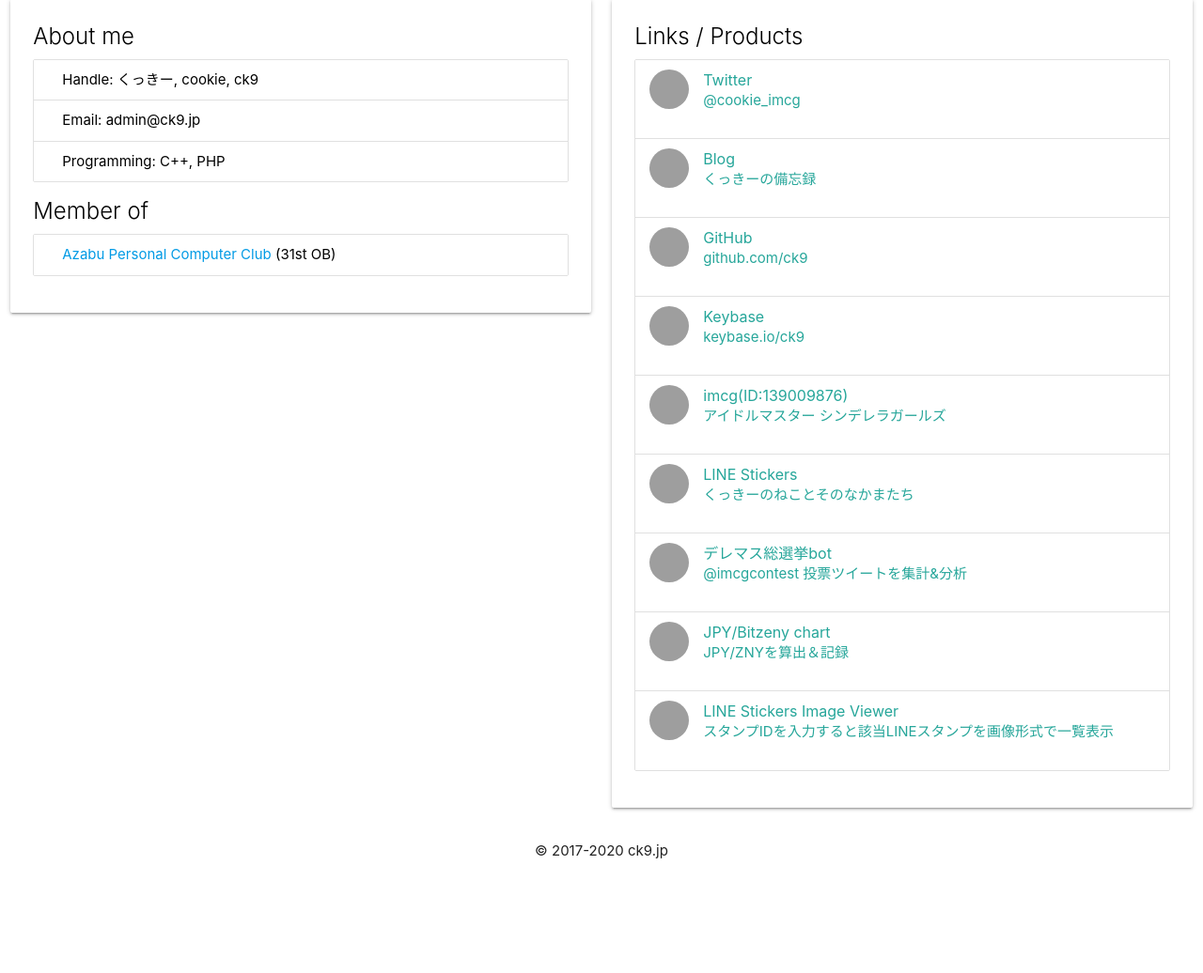
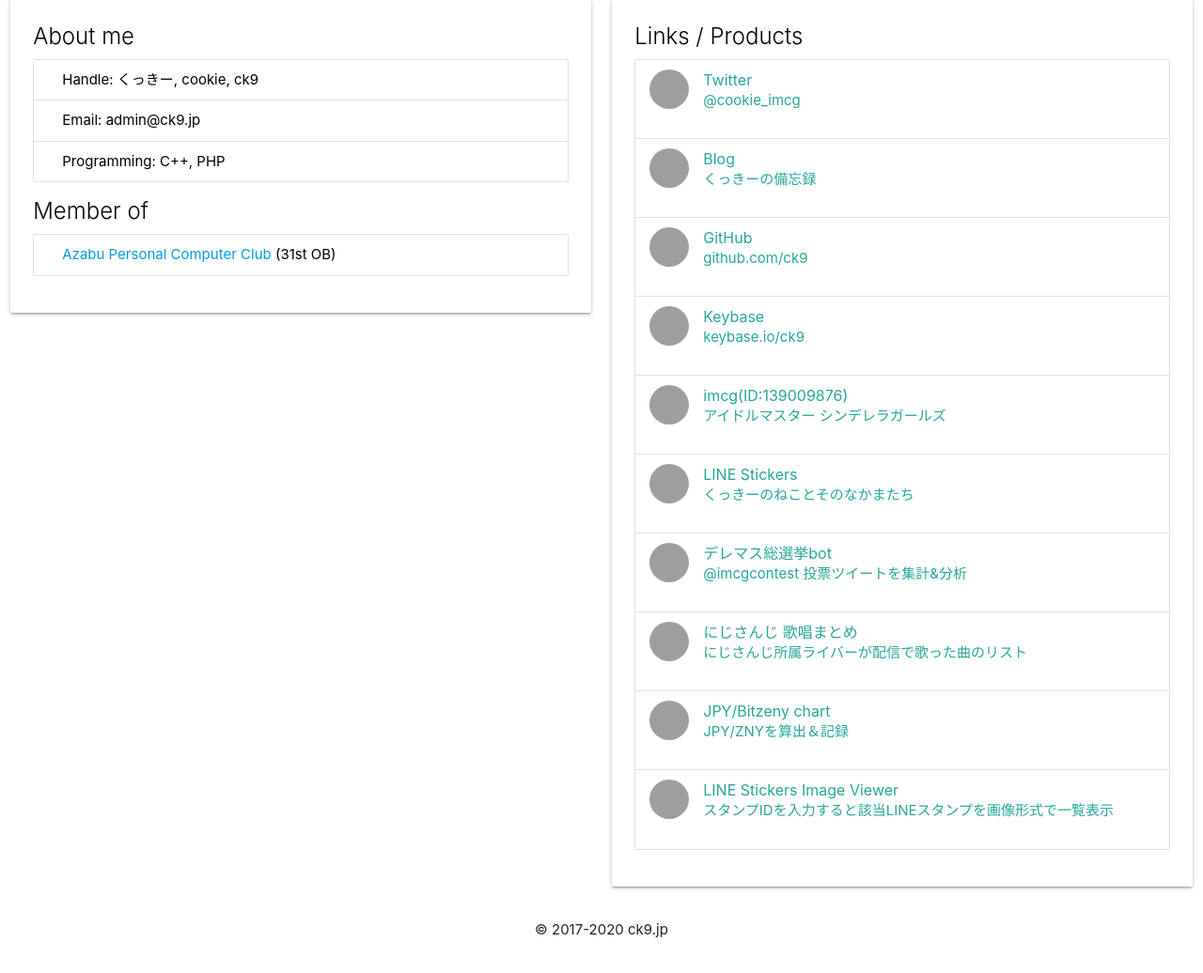
Before and after one commit to ck9/ck9jp, a PHP site: page / in a window 1280 px wide. Shown: the part 73-1109 px from the top of the page at 94% size. Before the commit the page ends 987 px from the top, so only its background shows below. Run offline with PHP 8.4, Linux system fonts and the light colour scheme; grey boxes are pictures that could not be loaded.

Commit message:
add vtuber.ck9.jp

```diff
--- a/index.php
+++ b/index.php
@@ -105,6 +105,12 @@
       <p>@imcgcontest 投票ツイートを集計&分析</p>
     </a>
 
+    <a href="https://vtuber.ck9.jp" class="collection-item avatar" >
+      <img src="./image/icon/nijisanji-microphone.png" class="circle"　>
+      <span class="title">にじさんじ 歌唱まとめ</span>
+      <p>にじさんじ所属ライバーが配信で歌った曲のリスト</p>
+    </a>
+
     <a href="https://zeny.ck9.jp" class="collection-item avatar" >
       <img src="./image/icon/bitzeny.png" class="circle"　>
       <span class="title">JPY/Bitzeny chart</span>
```
